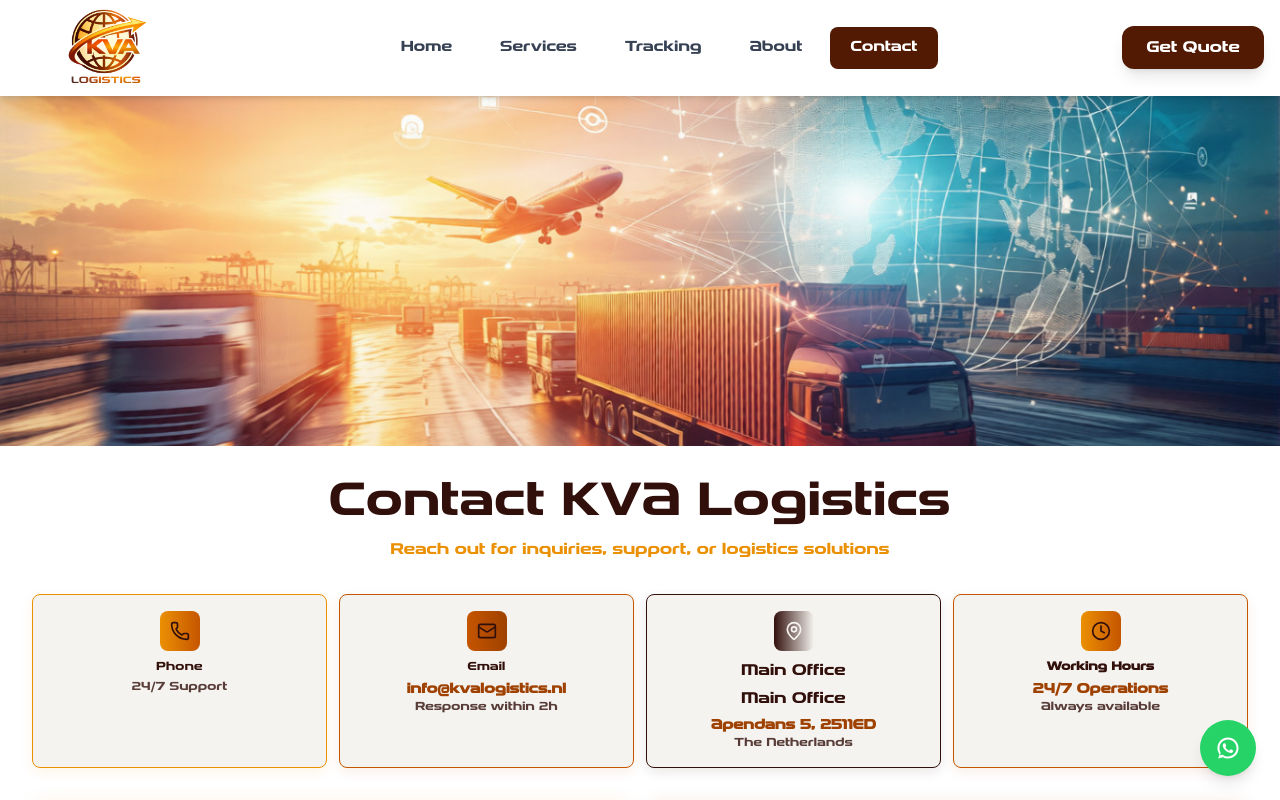
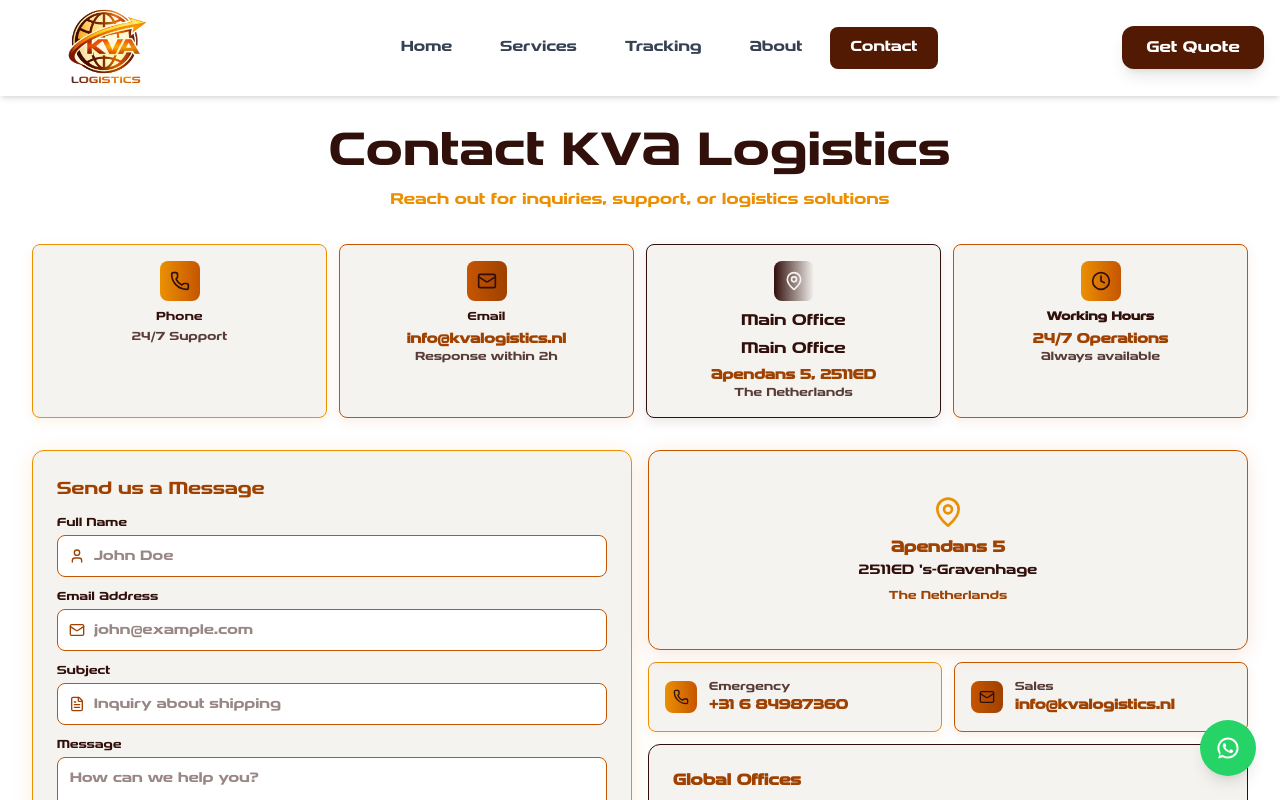
Before and after one commit to Prathamesh0008/KVA-Logistic, a Next.js app: page /contact in a window 1280 px wide. Shown: the top 800 px of the page. Built offline with nearby package versions, Linux system fonts and the light colour scheme.

Commit message:
Upasana -20/03/2026

```diff
--- a/app/contact/page.js
+++ b/app/contact/page.js
@@ -77,21 +77,7 @@
   return (
 <div className="flex flex-col font-light bg-white">
       {/* Background Image Section - Matching Home Page */}
-  <div className="relative h-[250px] md:h-[300px] lg:h-[350px]">
-  <div
-    className="absolute inset-0 bg-cover bg-center bg-no-repeat"
-    style={{
-      backgroundImage: "url('/Banner 2.jpg')",
-    }}
-  />
-        {/* <div
-          className="absolute inset-0 hidden md:block"
-          style={{
-            background: `linear-gradient(90deg, #310F0B 0%, rgba(49, 15, 11, 0.95) 30%, rgba(49, 15, 11, 0.7) 50%, transparent 100%)`,
-          }}
-        /> */}
-        <div className="absolute inset-0  via-[#310F0B]/30 to-transparent" />
-</div>
+
 
       {/* Content - No Gaps */}
       <div className="relative z-10">
```
